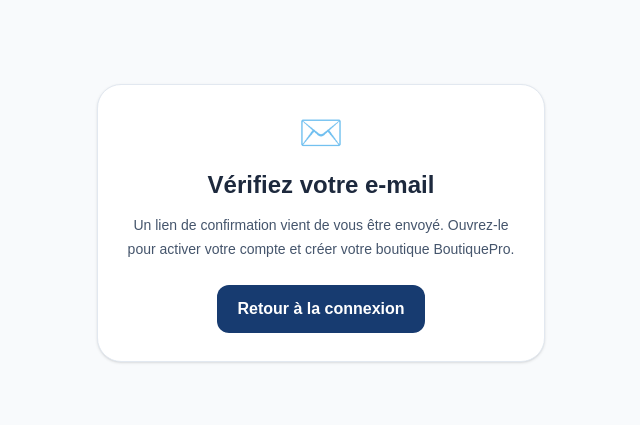
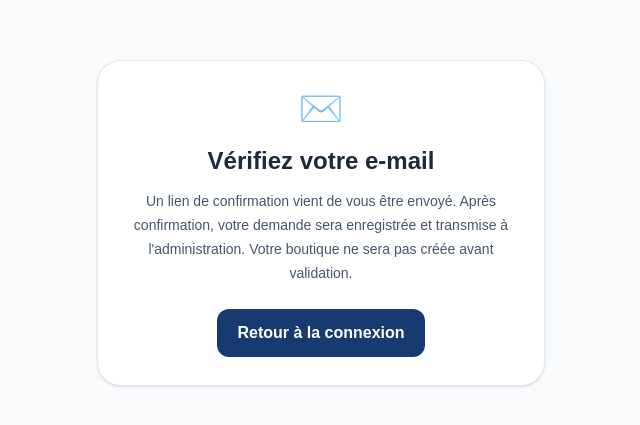
Before and after one commit to braukael-crypto/boutique-pro, a Next.js app: page /inscription/verification in a window 1280 px wide. Shown: the part 177-602 px from the top of the page, without its empty margins (319-959 px from the left). Built offline with nearby package versions, Linux system fonts and the light colour scheme.

Commit message:
Implement shop application flow: src/app/inscription/verification/page.tsx

```diff
--- a/src/app/inscription/verification/page.tsx
+++ b/src/app/inscription/verification/page.tsx
@@ -1,14 +1,4 @@
 import Link from "next/link";
-
 export default function VerificationPage() {
-  return (
-    <main className="flex min-h-screen items-center justify-center bg-slate-50 p-5 text-slate-800">
-      <section className="w-full max-w-md rounded-3xl border border-slate-200 bg-white p-7 text-center shadow-sm">
-        <p className="text-4xl">✉️</p>
-        <h1 className="mt-4 text-2xl font-extrabold">Vérifiez votre e-mail</h1>
-        <p className="mt-3 text-sm leading-6 text-slate-600">Un lien de confirmation vient de vous être envoyé. Ouvrez-le pour activer votre compte et créer votre boutique BoutiquePro.</p>
-        <Link href="/connexion" className="mt-6 inline-block rounded-xl bg-[#173B70] px-5 py-3 font-bold text-white">Retour à la connexion</Link>
-      </section>
-    </main>
-  );
+  return <main className="flex min-h-screen items-center justify-center bg-slate-50 p-5 text-slate-800"><section className="w-full max-w-md rounded-3xl border border-slate-200 bg-white p-7 text-center shadow-sm"><p className="text-4xl">✉️</p><h1 className="mt-4 text-2xl font-extrabold">Vérifiez votre e-mail</h1><p className="mt-3 text-sm leading-6 text-slate-600">Un lien de confirmation vient de vous être envoyé. Après confirmation, votre demande sera enregistrée et transmise à l'administration. Votre boutique ne sera pas créée avant validation.</p><Link href="/connexion" className="mt-6 inline-block rounded-xl bg-[#173B70] px-5 py-3 font-bold text-white">Retour à la connexion</Link></section></main>;
 }
```
